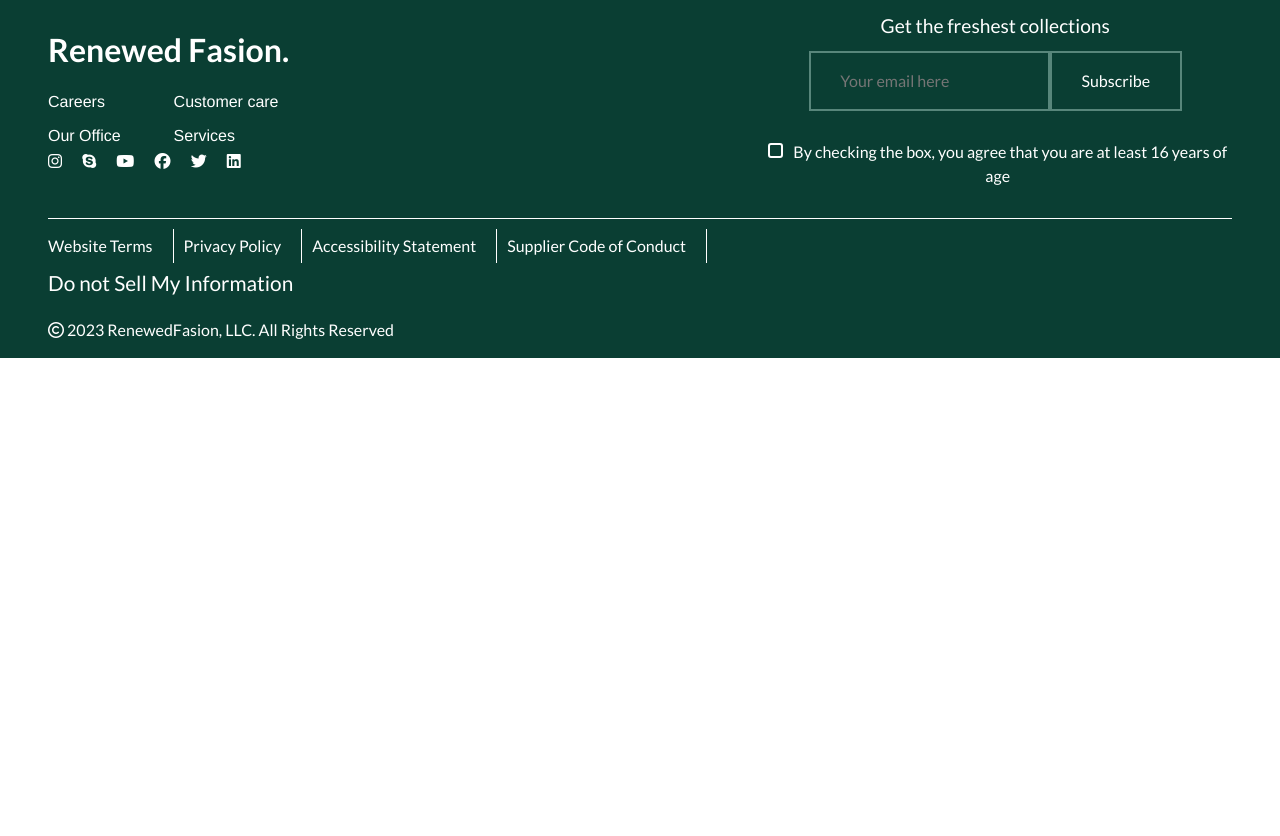
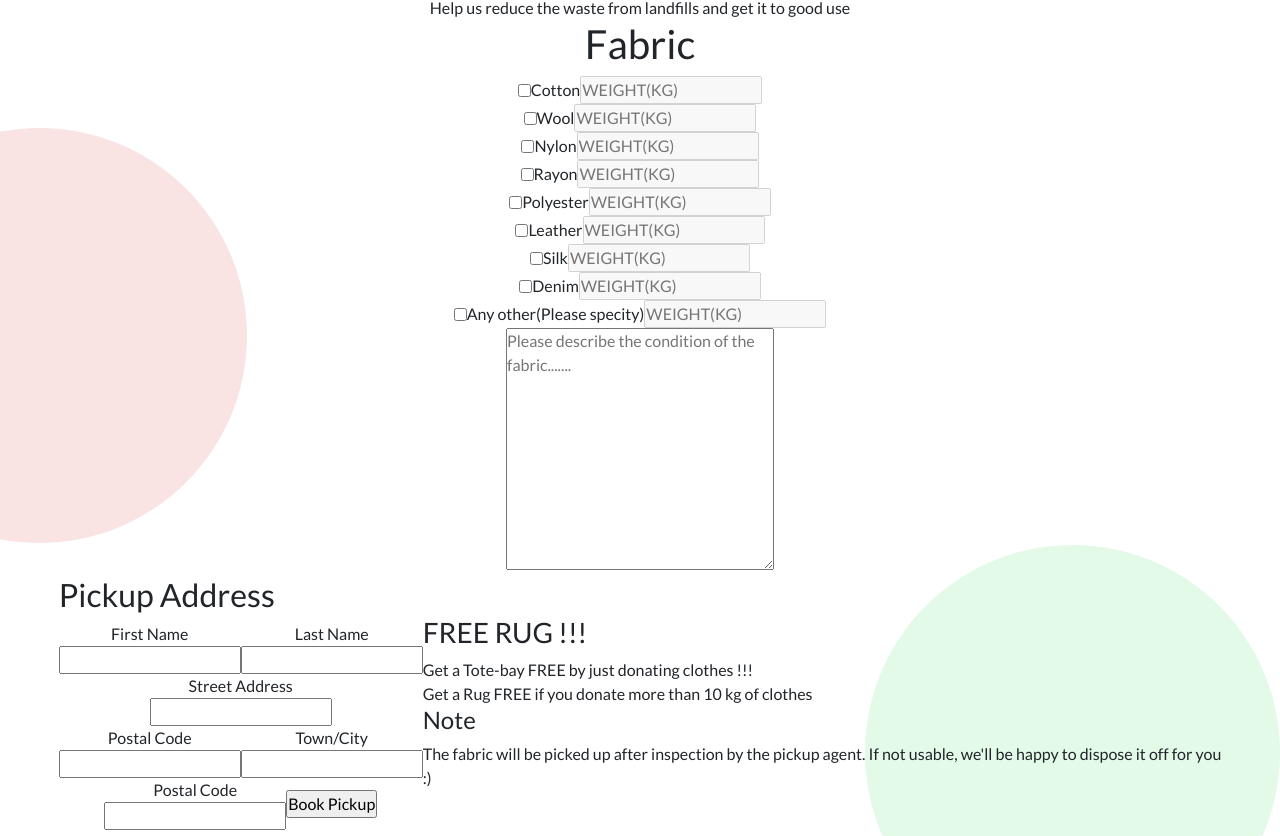
Before and after one commit to octagonemusic/renewedrunway-react-app, a React (Vite) app: page /pickup in a window 1280 px wide. Shown: the part 184-1020 px from the top of the page. Before the commit the page ends 800 px from the top, so only its background shows below. Built offline with nearby package versions, Linux system fonts and the light colour scheme.

Commit message:
Pickup HTML Layout Finished.

```diff
--- a/src/App.jsx
+++ b/src/App.jsx
@@ -7,6 +7,7 @@ import ContactUs from "./components/contactus/contactus";
 import Contributions from "./components/contributions/contributions";
 import Footer from "./components/footer/footer";
 import About from "./components/about/about";
+import Pickup from "./components/pickup/pickup";
 
 function App() {
   return (
@@ -18,7 +19,8 @@ function App() {
           <Route path="/shopping" element={<Shopping />} />
           <Route path="/contactus" element={<ContactUs />} />
           <Route path="/contributions" element={<Contributions />} />
-          <Route path="/about" element={<About/>}/>
+          <Route path="/about" element={<About />} />
+          <Route path="/pickup" element={<Pickup />} />
         </Routes>
         <Footer />
       </Router>
--- /dev/null
+++ b/src/components/pickup/pickup.jsx
@@ -0,0 +1,138 @@
+import React, { useState } from "react";
+
+function Item({ label }) {
+  const [isChecked, setIsChecked] = useState(false);
+  const [inputValue, setInputValue] = useState("");
+
+  const handleCheckboxChange = () => {
+    setIsChecked(!isChecked);
+    if (!isChecked) {
+      // Clear the input value when enabling the checkbox
+      setInputValue("");
+    }
+  };
+
+  const handleInputChange = (event) => {
+    setInputValue(event.target.value);
+  };
+
+  return (
+    <div className="item flex-row">
+      <input
+        type="checkbox"
+        name="select"
+        checked={isChecked}
+        onChange={handleCheckboxChange}
+      />
+      <label>{label}</label>
+      <div className="text-input">
+        <input
+          type="number"
+          name="weight"
+          placeholder="WEIGHT(KG)"
+          disabled={!isChecked}
+          value={inputValue}
+          onChange={handleInputChange}
+        />
+      </div>
+    </div>
+  );
+}
+
+const Pickup = () => {
+  const [isChecked, setIsChecked] = useState(false);
+  const handleCheckboxChange = () => {
+    setIsChecked(!isChecked);
+  };
+
+  return (
+    <div className="container pickup flex-col">
+      <div className="main flex-col">
+        <h1 className="header">DONATE</h1>
+        <span className="header-bottom">for the betterment of the world</span>
+        <span className="des">
+          Help us reduce the waste from landfills and get it to good use
+        </span>
+      </div>
+      <div className="fabric flex-col">
+        <h1 className="header">Fabric</h1>
+        <div className="content">
+          <Item label={"Cotton"} />
+          <Item label={"Wool"} />
+          <Item label={"Nylon"} />
+          <Item label={"Rayon"} />
+          <Item label={"Polyester"} />
+          <Item label={"Leather"} />
+          <Item label={"Silk"} />
+          <Item label={"Denim"} />
+          <Item label={"Any other(Please specity)"} />
+        </div>
+        <div className="message">
+          <textarea
+            name=""
+            id=""
+            cols="30"
+            rows="10"
+            placeholder="Please describe the condition of the fabric......."
+          ></textarea>
+        </div>
+      </div>
+      <div className="bookup flex-row">
+        <div className="form">
+          <h2 className="form-header">Pickup Address</h2>
+          <form action="#">
+            <div className="name flex-row">
+              <div className="input-warpp flex-col">
+                <label htmlFor="Firstname">First Name</label>
+                <input type="text" name="name" id="Firstname" />
+              </div>
+              <div className="input-warpp flex-col">
+                <label htmlFor="LastName">Last Name</label>
+                <input type="text" name="name" id="LastName" />
+              </div>
+            </div>
+            <div className="input-warpp flex-col">
+              <label htmlFor="StreetAddress">Street Address</label>
+              <input type="text" name="name" id="StreetAddress" />
+            </div>
+            <div className="flex-row">
+              <div className="input-warpp flex-col">
+                <label htmlFor="PostalCode">Postal Code</label>
+                <input type="text" name="name" id="PostalCode" />
+              </div>
+              <div className="input-warpp flex-col">
+                <label htmlFor="TownCity">Town/City</label>
+                <input type="text" name="name" id="TownCity" />
+              </div>
+            </div>
+            <div className="flex-row">
+              <div className="input-warpp flex-col">
+                <label htmlFor="PostalCode">Postal Code</label>
+                <input type="text" name="name" id="PostalCode" />
+              </div>
+              <div className="input-wrap submit">
+                <input type="submit" value="Book Pickup" />
+              </div>
+            </div>
+          </form>
+        </div>
+        <div className="note">
+          <h3 className="title">FREE RUG !!!</h3>
+          <span>
+            Get a Tote-bay FREE by just donating clothes !!!
+            <br />
+            Get a Rug FREE if you donate more than 10 kg of clothes
+          </span>
+          <h4 className="title">Note</h4>
+          <span className="des">
+            The fabric will be picked up after inspection by the pickup agent.
+            If not usable, we'll be happy to dispose it off for you <br />
+            {":)"}
+          </span>
+        </div>
+      </div>
+    </div>
+  );
+};
+
+export default Pickup;
```
Also changed, not shown: public/pickup/pickup.png (added), public/pickup/pickup2.png (added), src/components/pickup/pickup.css (added).
